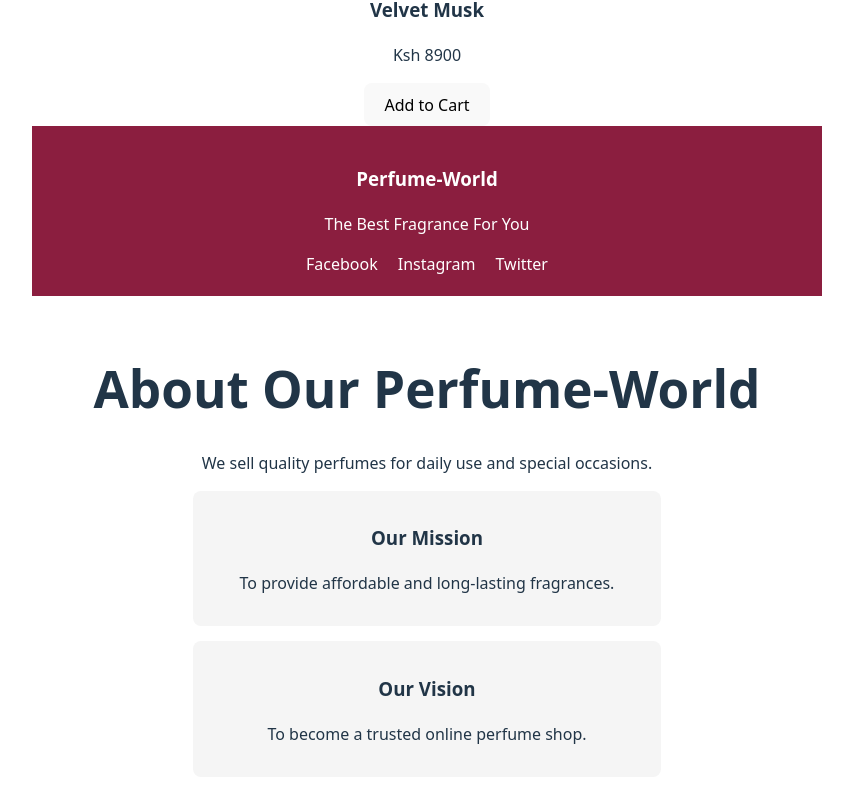
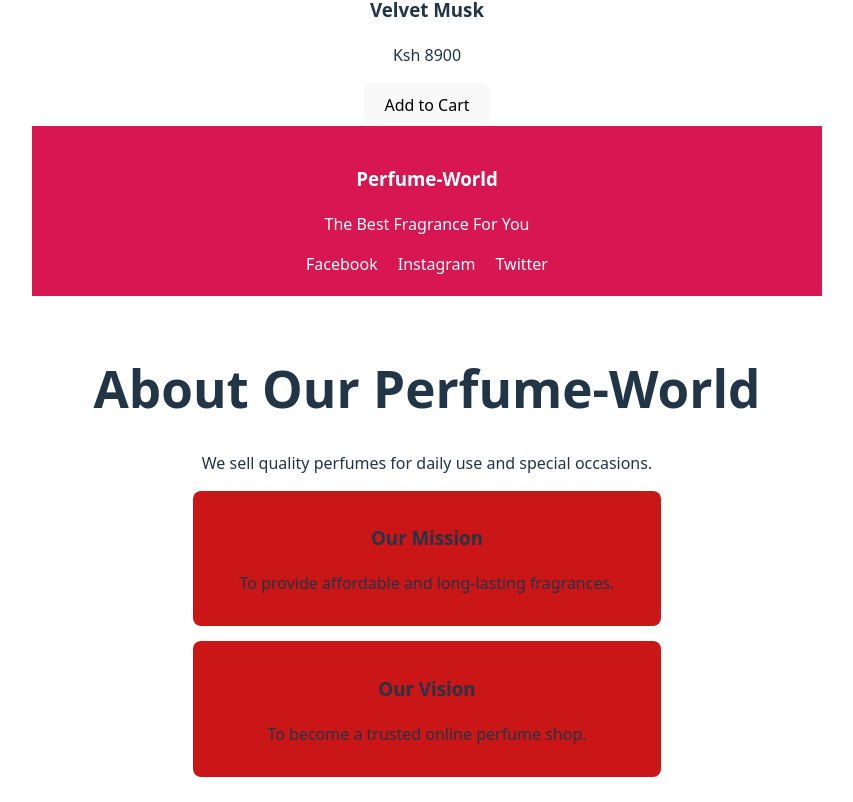
Before and after one commit to abubakarfarah011-tech/perfume-world, a React (Vite) app: page / in a window 1280 px wide. Shown: the part 4078-4880 px from the top of the page, without its empty margins (213-1066 px from the left). Built offline with nearby package versions, Linux system fonts and the light colour scheme.

Commit message:
updated about styling

```diff
--- a/src/Components/About/About.css
+++ b/src/Components/About/About.css
@@ -4,7 +4,7 @@
 }
 
 .about-card{
-  background: #f5f5f5;
+  background: #ca1616;
   margin: 15px auto;
   padding: 15px;
   width: 60%;
--- a/src/Components/Footer/Footer.css
+++ b/src/Components/Footer/Footer.css
@@ -1,5 +1,5 @@
 .footer {
-  background: #8b1e3f;
+  background: #d81651;
   color: white;
   text-align: center;
   padding: 20px;
```
